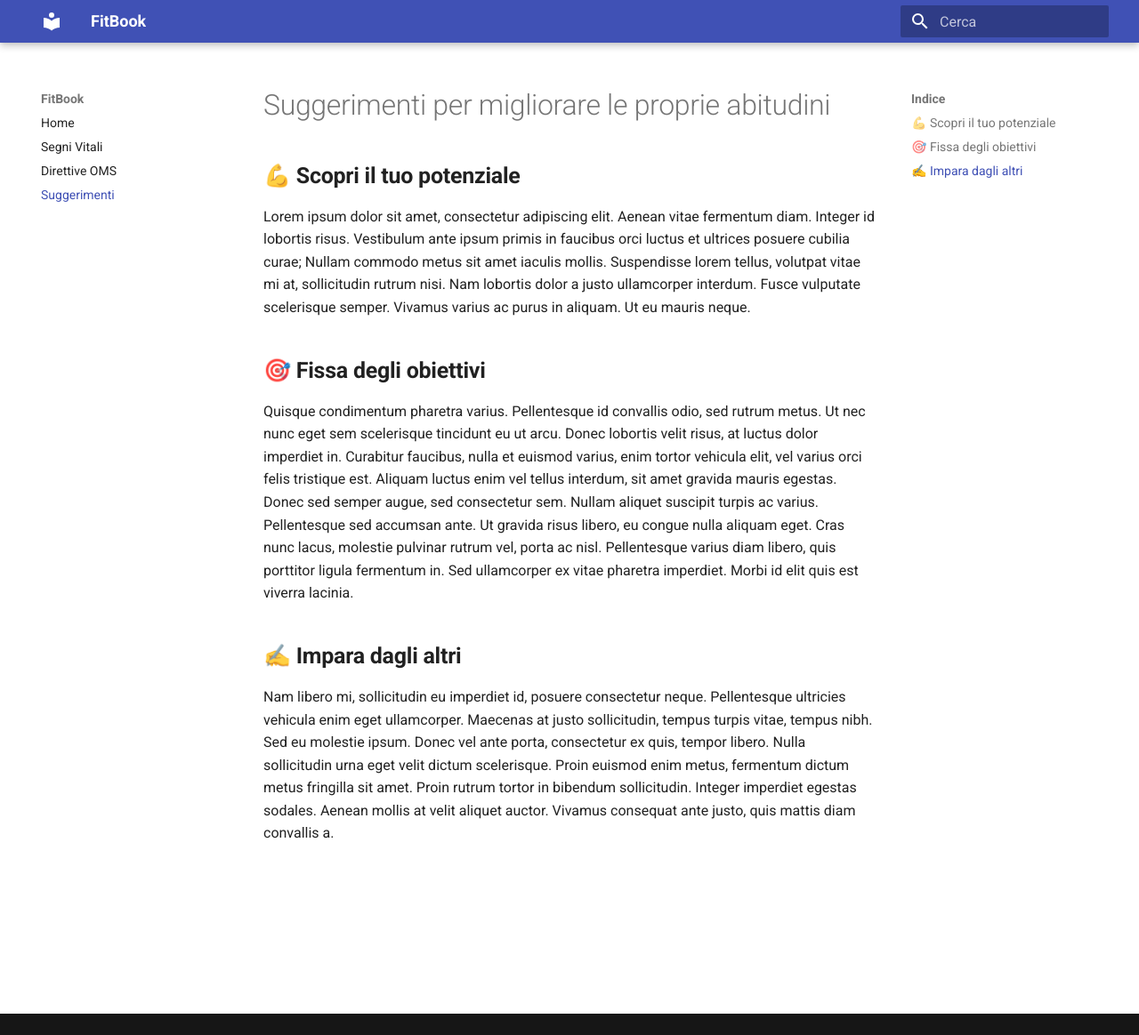
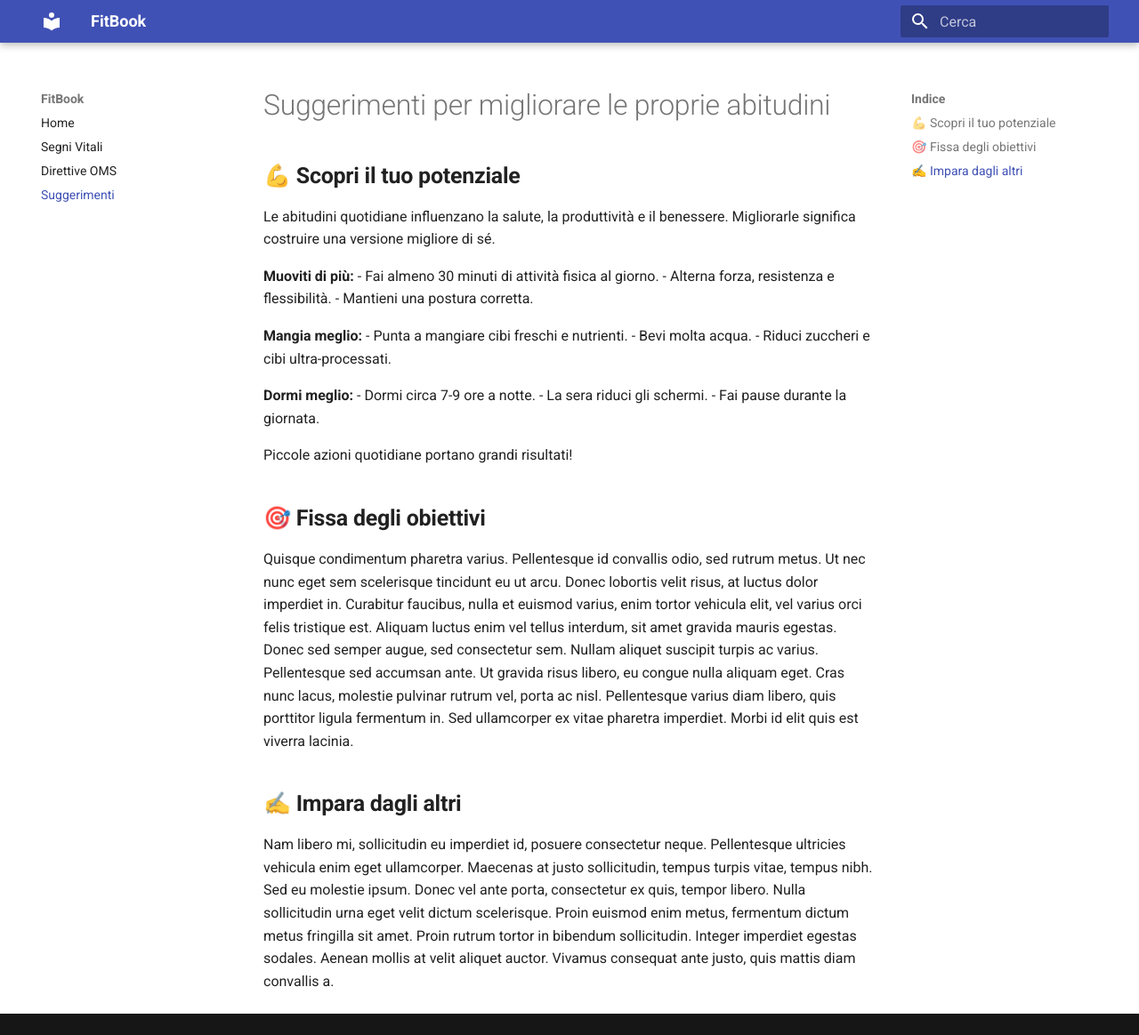
Before and after one commit to gabrielegolfieri/FitBook, an MkDocs documentation site: the page built from docs/suggerimenti.md, in a window 1280 px wide and 1164 px high. Shown: the whole window at 89% size. Built offline with MkDocs 1.6.1 and Material for MkDocs 9.7.7, drawn with Linux system fonts in a browser that asks for light colours.

Commit message:
Ninth commit

```diff
--- a/docs/suggerimenti.md
+++ b/docs/suggerimenti.md
@@ -2,7 +2,24 @@
 
 ## 💪 **Scopri il tuo potenziale**
 
-Lorem ipsum dolor sit amet, consectetur adipiscing elit. Aenean vitae fermentum diam. Integer id lobortis risus. Vestibulum ante ipsum primis in faucibus orci luctus et ultrices posuere cubilia curae; Nullam commodo metus sit amet iaculis mollis. Suspendisse lorem tellus, volutpat vitae mi at, sollicitudin rutrum nisi. Nam lobortis dolor a justo ullamcorper interdum. Fusce vulputate scelerisque semper. Vivamus varius ac purus in aliquam. Ut eu mauris neque.
+Le abitudini quotidiane influenzano la salute, la produttività e il benessere. Migliorarle significa costruire una versione migliore di sé.
+
+**Muoviti di più:**
+- Fai almeno 30 minuti di attività fisica al giorno.
+- Alterna forza, resistenza e flessibilità.
+- Mantieni una postura corretta.
+
+**Mangia meglio:**
+- Punta a mangiare cibi freschi e nutrienti.
+- Bevi molta acqua.
+- Riduci zuccheri e cibi ultra-processati.
+
+**Dormi meglio:**
+- Dormi circa 7-9 ore a notte.
+- La sera riduci gli schermi.
+- Fai pause durante la giornata.
+
+Piccole azioni quotidiane portano grandi risultati!
 
 ## 🎯 **Fissa degli obiettivi**
 
```
Also changed, not shown: docs/OMS.md (+2 -0 lines), site/OMS.html, site/search/search_index.json, site/suggerimenti.html.
